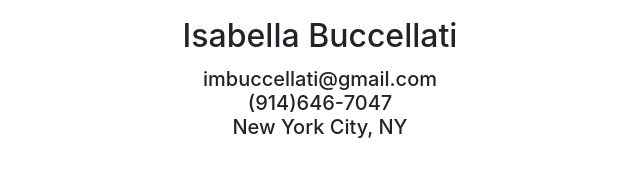
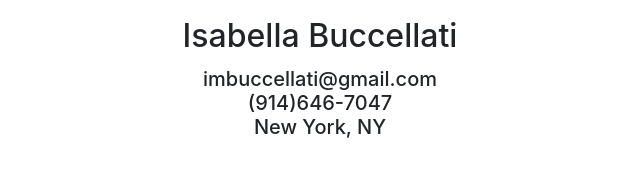
Before and after one commit to ibuccell-su/resume, a website with bundled scripts: page index.html in a window 1280 px wide. Shown: the part 3922-4111 px from the top of the page, 320-960 px from the left. Built offline with nearby package versions, Linux system fonts and the light colour scheme.

Commit message:
Update index.html

```diff
--- a/index.html
+++ b/index.html
@@ -284,7 +284,7 @@
       <div class="card-body">
 
         <h2 class="card-title">Isabella Buccellati</h2>
-        <h5>imbuccellati@gmail.com <br> (914)646-7047 <br> New York City, NY</h5>
+        <h5>imbuccellati@gmail.com <br> (914)646-7047 <br> New York, NY</h5>
 
         <br> <br>
 
```
